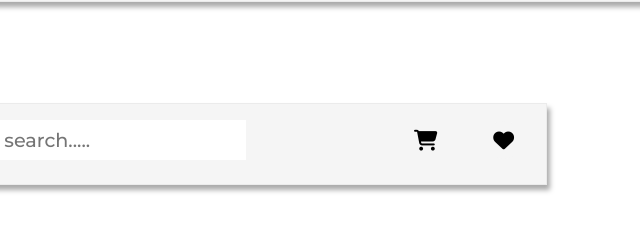
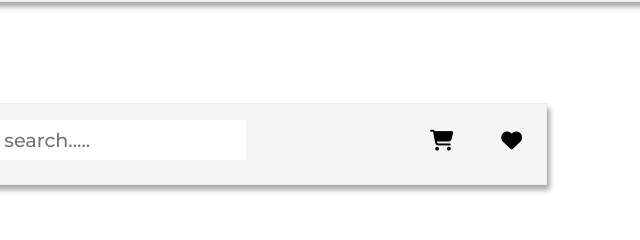
Before and after one commit to h-harsh/Even--UI, a plain HTML site: page components/9navbar.html in a window 1280 px wide. Shown: the part 80-320 px from the top of the page, 556-1196 px from the left. Drawn offline with Linux system fonts and the light colour scheme; files whose address does not match are found by name.

Commit message:
last commit edited

```diff
--- a/style.css
+++ b/style.css
@@ -268,7 +268,7 @@
     background-color: whitesmoke;
     color: gray;
 }
-.fa-heart:before {
+.icon-btn .fa-heart:before {
   content: "\f004";
   background: whitesmoke;
   padding: 0.5rem;
```
